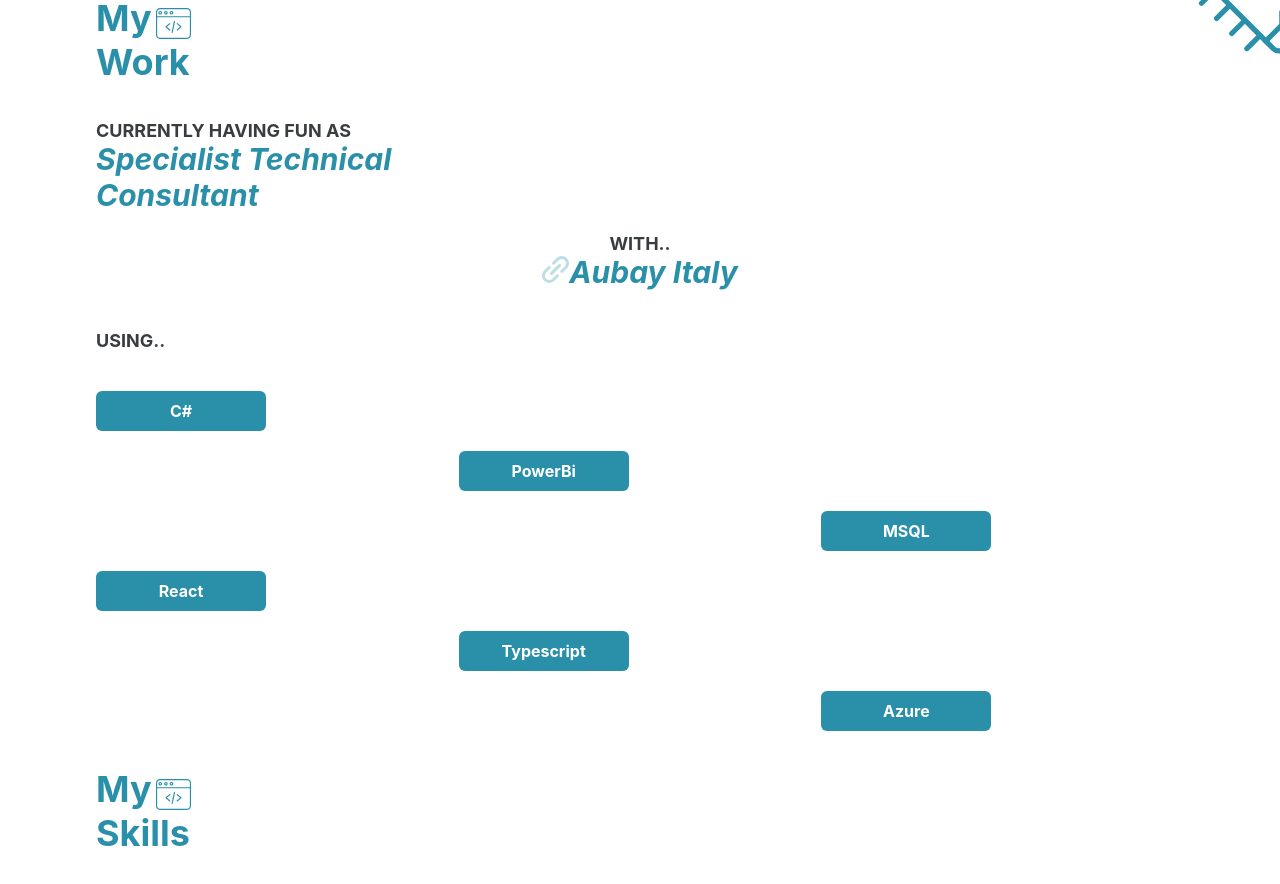
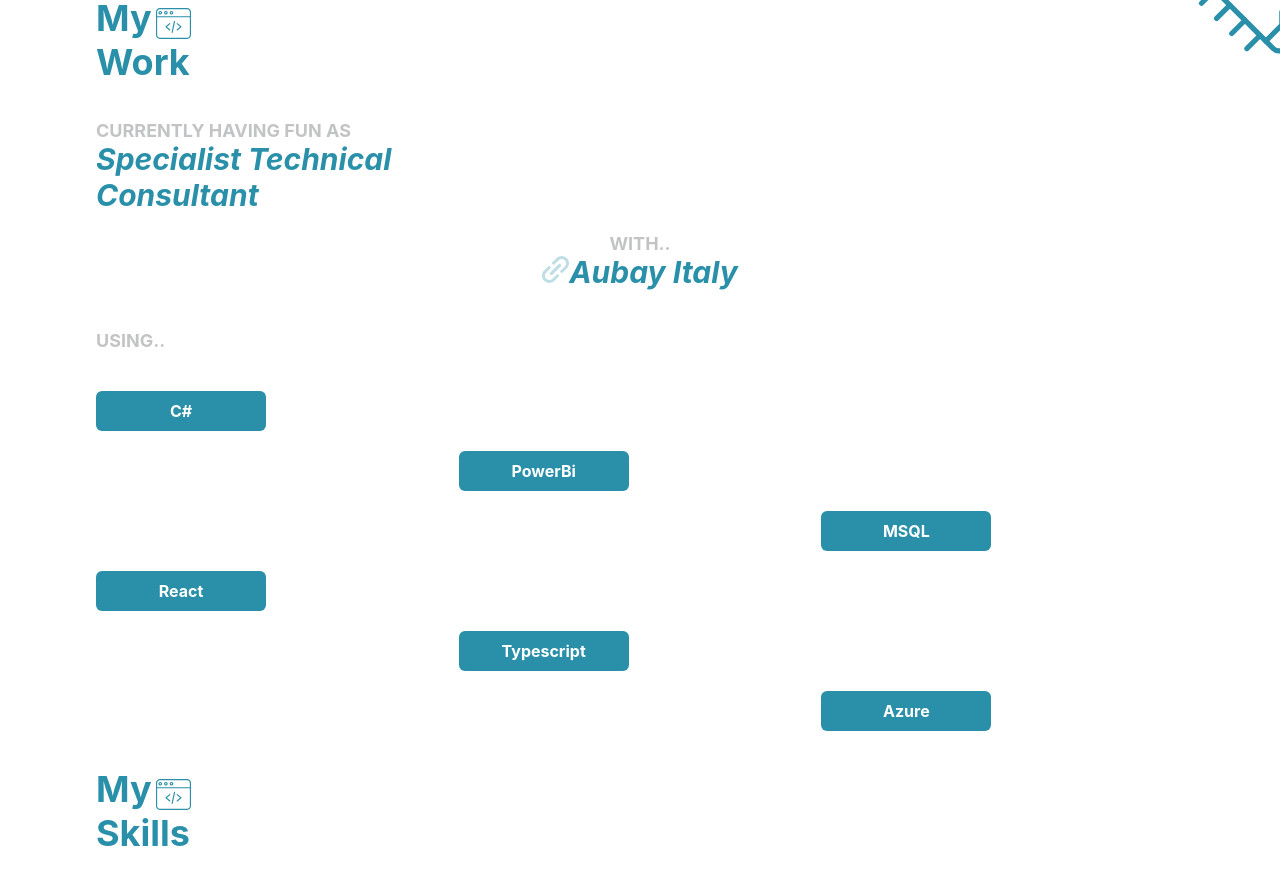
Before and after one commit to XKlaymoreX/CristianHozaPortfolio, a React (Create React App) app: page / in a window 1280 px wide. Shown: the part 860-1744 px from the top of the page. Built offline with nearby package versions, Linux system fonts and the light colour scheme.

Commit message:
Opacity issue 2 solved

```diff
--- a/src/Home.css
+++ b/src/Home.css
@@ -410,6 +410,7 @@
 
         .upperCaption {
             color: #393D3F;
+            opacity: 30%;
             text-transform: uppercase;
             font-weight: bold;
             font-size: 18px;
@@ -419,6 +420,7 @@
 
         .upperCaptionNM {
             color: #ffffff;
+            opacity: 40%;
             text-transform: uppercase;
             font-weight: bold;
             font-size: 18px;
```
Also changed, not shown: 6 other files (tests, documents, lock files or other folders).
